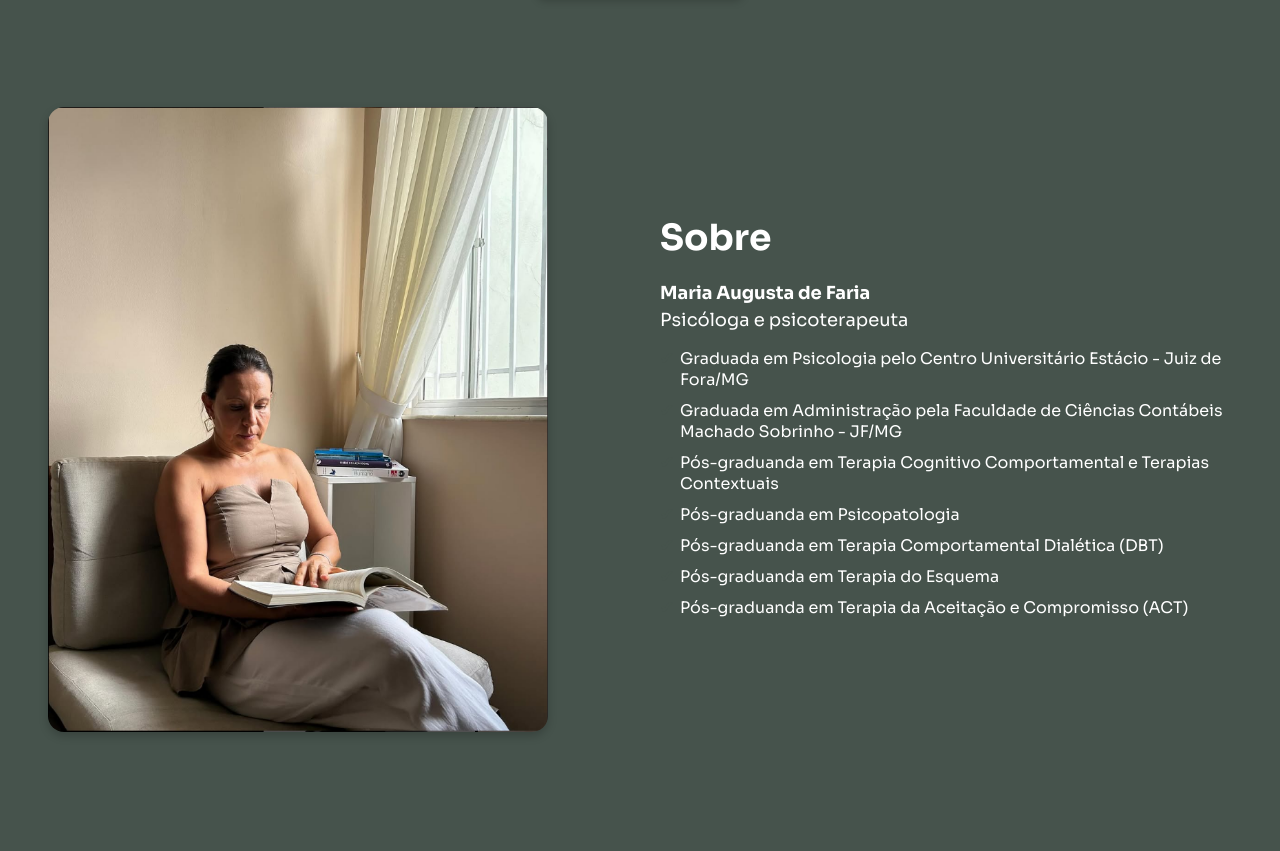
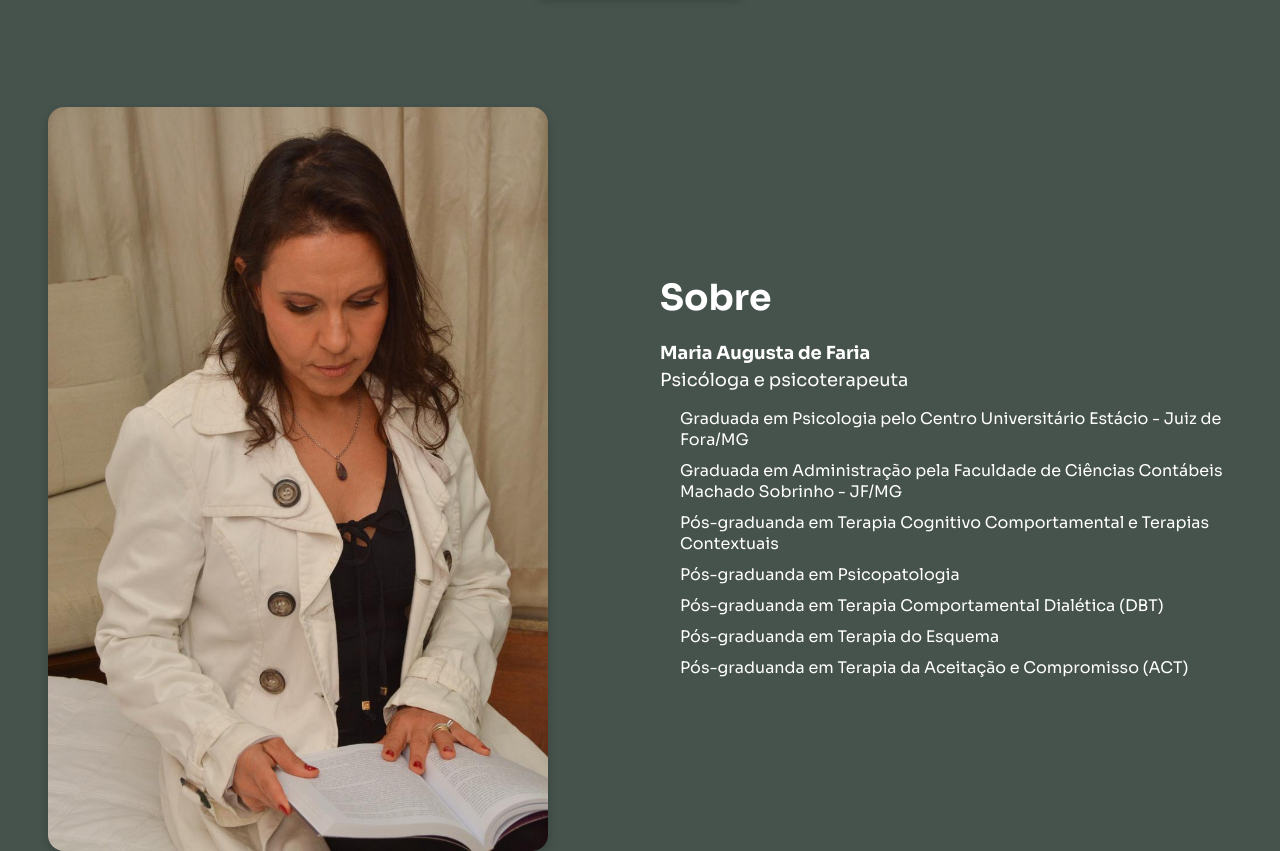
Before and after one commit to JuanAbdallah/psiMAF, a plain HTML site: page index.html in a window 1280 px wide. Shown: the part 1413-2264 px from the top of the page. Drawn offline with nearby package versions, Linux system fonts and the light colour scheme.

Commit message:
imagem sobre nova

```diff
--- a/index.html
+++ b/index.html
@@ -88,7 +88,7 @@
             <!-- Sobre -->
             <div class="about-content">
                 <div data-aos="zoom-in" data-aos-delay="100">
-                    <img src="assets/Screenshot_1.png" alt="Imagem sobre a psicóloga">
+                    <img src="assets/img2.jfif" alt="Imagem sobre a psicóloga">
                 </div>
                 <div class="about-description" data-aos="zoom-out-left" data-aos-delay="200">
                     <h2>Sobre</h2>
```
Also changed, not shown: assets/img2.jfif (added).
